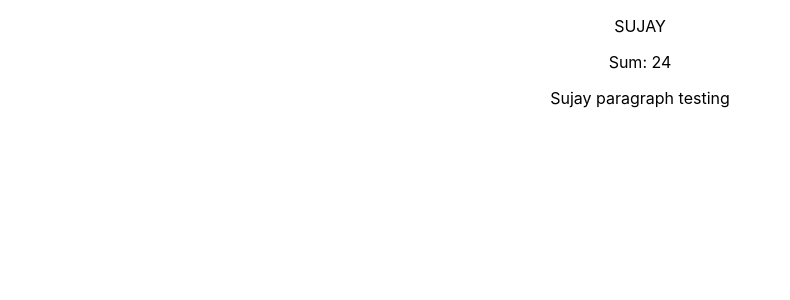
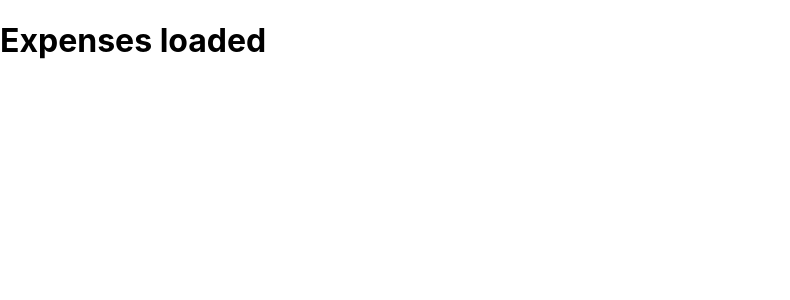
Before and after one commit to sujay004/react-workout-syne, a React (Create React App) app: page / in a window 1280 px wide. Shown: the top 300 px of the page, without its empty margins (0-790 px from the left). Built offline with nearby package versions, Linux system fonts and the light colour scheme.

Commit message:
Custom component creation

```diff
--- a/src/App.js
+++ b/src/App.js
@@ -1,17 +1,15 @@
 import logo from './logo.svg';
 import './App.css';
 import React from 'react';
+import Expenses from './Components/Expenses/Expenses';
 
 function App() {
   let user ={firstName:'sujay'};
   let paraEl = <p>Sujay paragraph testing</p>;
   return (
-
-    <div className="App">
-      <p>{user.firstName.toUpperCase()}</p>
-      <p>Sum: {12+12}</p>
-      {paraEl}
-    </div>
+    <React.Fragment>
+   <Expenses></Expenses>
+    </React.Fragment>
  //This is jsx syntax
 
   );
--- /dev/null
+++ b/src/Components/Expenses/Expenses.jsx
@@ -0,0 +1,8 @@
+function Expenses(){
+    return (
+        <div>
+            <h1>Expenses loaded</h1>
+        </div>
+    )
+}
+export default Expenses;
```
